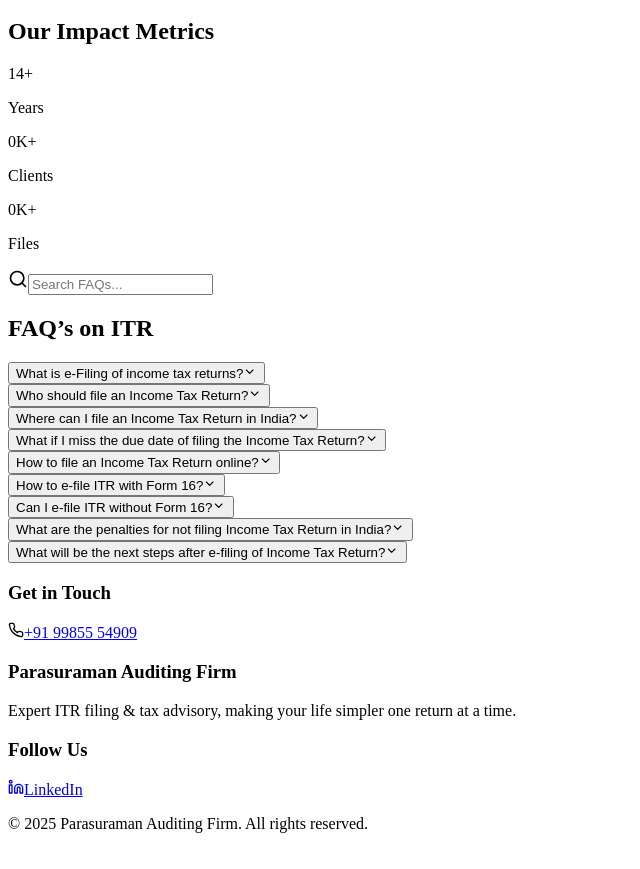
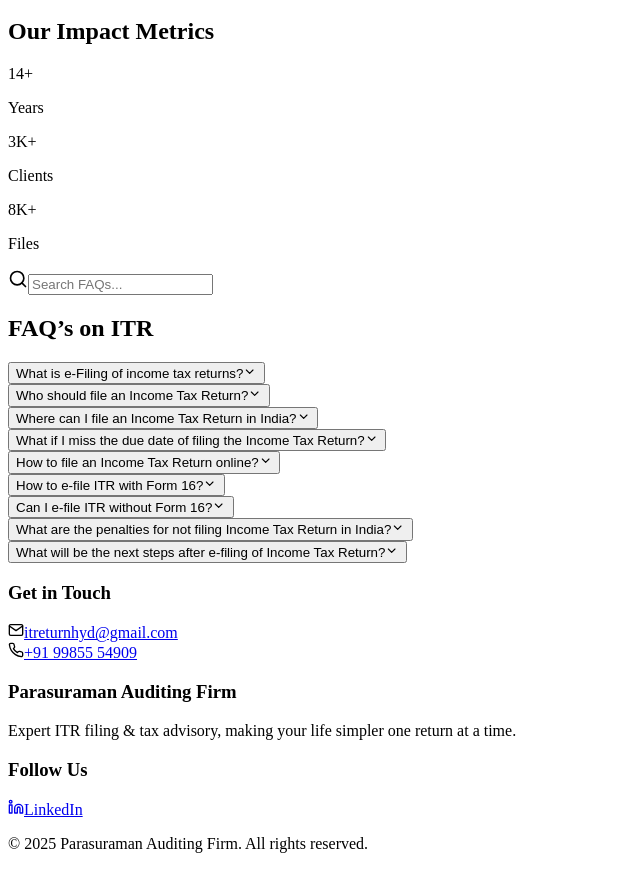
Before and after one commit to ajxd/tax, a Next.js app: page / in a window 1280 px wide. Shown: the part 1800-2669 px from the top of the page, without its empty margins (0-640 px from the left). Built offline with nearby package versions, Linux system fonts and the light colour scheme.

Commit message:
Initial commit of full project

```diff
--- a/components/ClientsSection.tsx
+++ b/components/ClientsSection.tsx
@@ -7,8 +7,8 @@ import { motion, Variants } from "framer-motion";
 
 const metrics = [
   { label: "Years", end: 14, suffix: "+" },
-  { label: "Clients", end: 0, suffix: "K+" },
-  { label: "Files", end: 0, suffix: "K+" },
+  { label: "Clients", end: 3, suffix: "K+" },
+  { label: "Files", end: 8, suffix: "K+" },
 ];
 
 const pillVariants: Variants = {
--- a/components/Footer.tsx
+++ b/components/Footer.tsx
@@ -15,6 +15,15 @@ export default function Footer() {
         {/* Contact Info */}
         <div className="space-y-4">
           <h3 className="text-xl font-semibold">Get in Touch</h3>
+          <div className="flex items-center space-x-3 group">
+            <FiMail className="text-2xl transition-transform transform group-hover:scale-110" />
+            <a
+              href="mailto:itreturnhyd@gmail.com"
+              className="hover:text-white transition-colors"
+            >
+              itreturnhyd@gmail.com
+            </a>
+          </div>
 
           <div className="flex items-center space-x-3 group">
             <FiPhone className="text-2xl transition-transform transform group-hover:scale-110 text-green-400" />
```
